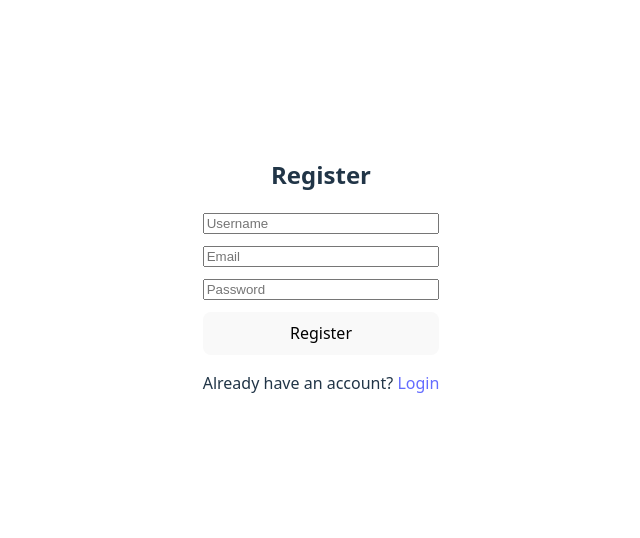
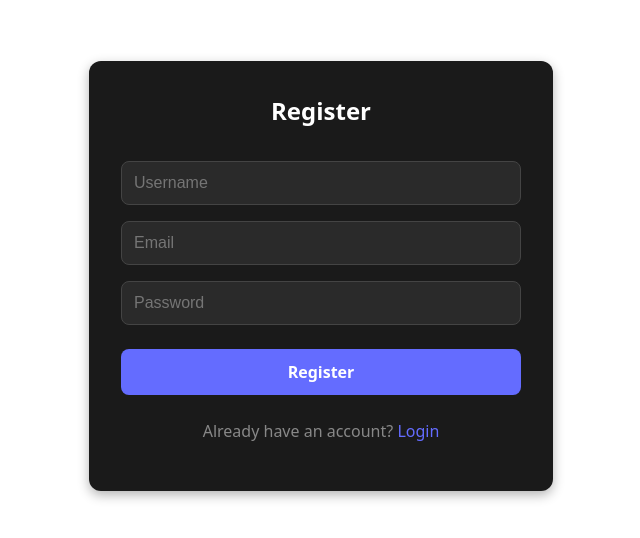
Before and after one commit to Raghav200471/chess-platform, a React (Vite) app in the folder client/: page /register in a window 1280 px wide. Shown: the part 124-662 px from the top of the page, without its empty margins (319-959 px from the left). Built offline with nearby package versions, Linux system fonts and the light colour scheme; no server answers.

Commit message:
fix(client): improve styles, fix routing crash and piece selection

```diff
--- a/client/src/App.jsx
+++ b/client/src/App.jsx
@@ -245,6 +245,10 @@ export default function App() {
       if (isMyPiece) {
         setSelectedSquare([row, col]);
         setLegalMoves(clientChessLogic.getLegalMovesForPiece(board, [row, col]));
+      } else {
+        // If they click an opponent piece or empty square, deselect everything
+        setSelectedSquare(null);
+        setLegalMoves([]);
       }
     }
   };
--- a/client/src/pages/Register.jsx
+++ b/client/src/pages/Register.jsx
@@ -27,17 +27,80 @@ export default function Register() {
     }
   };
 
+  // --- NEW STYLES ---
+  const containerStyle = {
+    maxWidth: '400px',
+    margin: '4rem auto',
+    padding: '2rem',
+    backgroundColor: '#1a1a1a',
+    borderRadius: '12px',
+    boxShadow: '0 4px 12px rgba(0,0,0,0.3)',
+    textAlign: 'center',
+    fontFamily: 'system-ui, sans-serif'
+  };
+
+  const inputStyle = {
+    width: '100%',
+    padding: '12px',
+    margin: '8px 0',
+    borderRadius: '8px',
+    border: '1px solid #444',
+    backgroundColor: '#2a2a2a',
+    color: 'white',
+    fontSize: '16px',
+    boxSizing: 'border-box'
+  };
+
+  const buttonStyle = {
+    width: '100%',
+    padding: '12px',
+    marginTop: '16px',
+    borderRadius: '8px',
+    border: 'none',
+    backgroundColor: '#646cff',
+    color: 'white',
+    fontSize: '16px',
+    fontWeight: 'bold',
+    cursor: 'pointer',
+    transition: 'background-color 0.2s'
+  };
+
   return (
-    <div style={{ maxWidth: 400, margin: '2rem auto', fontFamily: 'system-ui' }}>
-      <h2>Register</h2>
-      <form onSubmit={handleSubmit} style={{ display: 'flex', flexDirection: 'column', gap: 12 }}>
-        <input placeholder="Username" value={username} onChange={e => setUsername(e.target.value)} />
-        <input placeholder="Email" value={email} onChange={e => setEmail(e.target.value)} />
-        <input placeholder="Password" type="password" value={password} onChange={e => setPassword(e.target.value)} />
-        <button type="submit">Register</button>
+    <div style={containerStyle}>
+      <h2 style={{ marginTop: 0, marginBottom: '1.5rem', color: '#fff' }}>Register</h2>
+      <form onSubmit={handleSubmit}>
+        <input
+          style={inputStyle}
+          placeholder="Username"
+          value={username}
+          onChange={e => setUsername(e.target.value)}
+        />
+        <input
+          style={inputStyle}
+          placeholder="Email"
+          value={email}
+          onChange={e => setEmail(e.target.value)}
+        />
+        <input
+          style={inputStyle}
+          placeholder="Password"
+          type="password"
+          value={password}
+          onChange={e => setPassword(e.target.value)}
+        />
+        <button
+          type="submit"
+          style={buttonStyle}
+          onMouseOver={(e) => e.target.style.backgroundColor = '#535bf2'}
+          onMouseOut={(e) => e.target.style.backgroundColor = '#646cff'}
+        >
+          Register
+        </button>
       </form>
-      {error && <p style={{ color: 'red' }}>{error}</p>}
-      <p>Already have an account? <Link to="/login">Login</Link></p>
+      {error && <p style={{ color: '#ff6b6b', marginTop: '1rem' }}>{error}</p>}
+      <p style={{ marginTop: '1.5rem', color: '#888' }}>
+        Already have an account? <Link to="/login" style={{ color: '#646cff' }}>Login</Link>
+      </p>
     </div>
   );
 }
```
Also changed, not shown: client/vercel.json (added).
